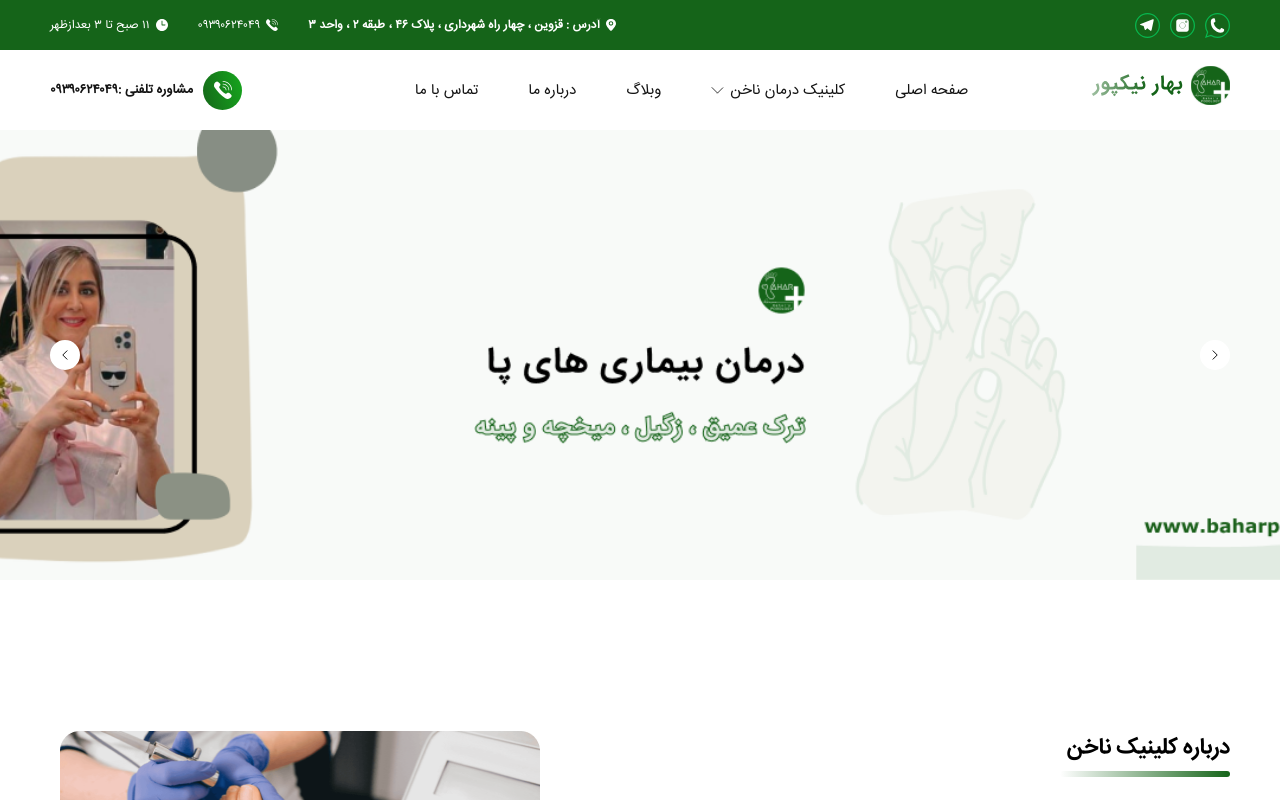
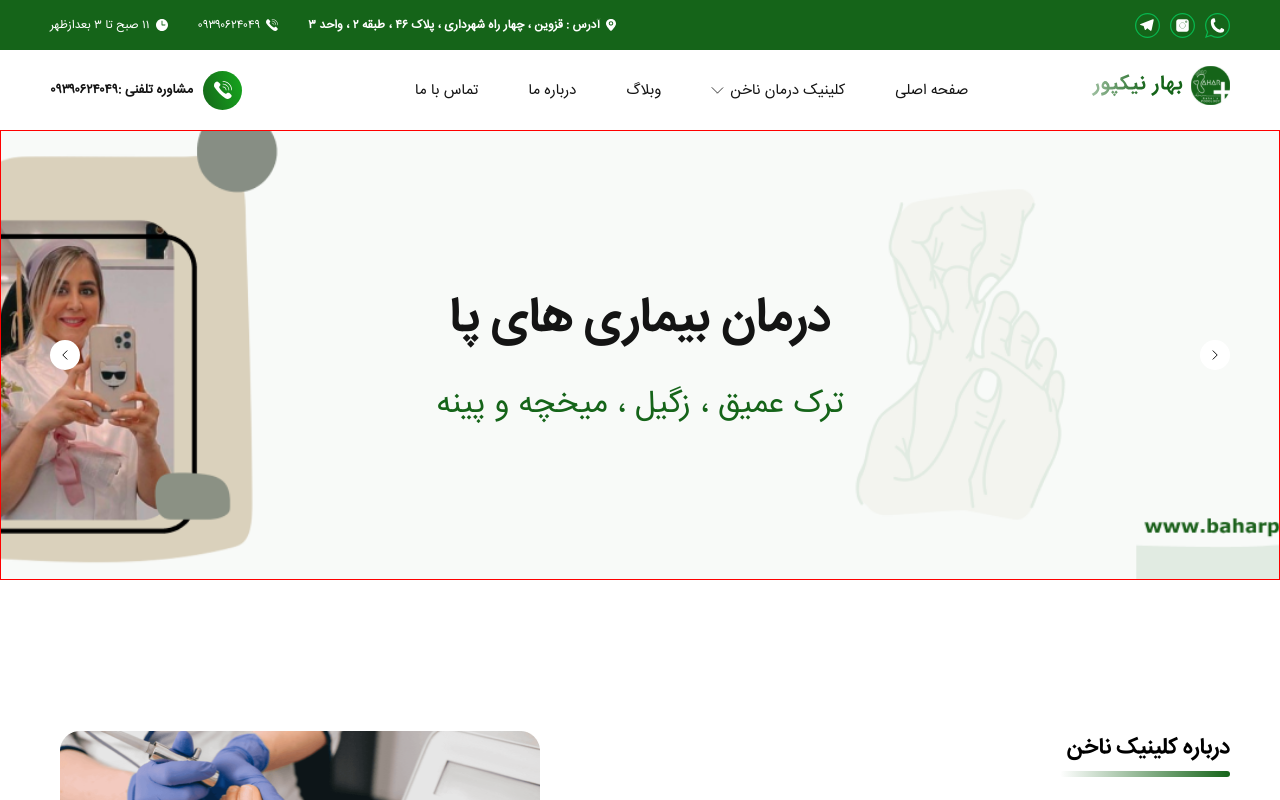
Before and after one commit to mohammad6vakili/nickpoor_nail, a Next.js app: page / in a window 1280 px wide. Shown: the top 800 px of the page. Built offline with nearby package versions, Linux system fonts and the light colour scheme.

Commit message:
fix(home slider banners): :bug: fix home slider banners

```diff
--- a/components/header/header.module.css
+++ b/components/header/header.module.css
@@ -1,7 +1,7 @@
 .header {
   width: 100%;
   position: fixed;
-  z-index: 99999;
+  z-index: 9999999;
   top: 0;
   right: 0;
 }
--- a/pages/index.js
+++ b/pages/index.js
@@ -90,6 +90,10 @@ const Home = () => {
                 fill
                 objectFit={"cover"}
               />
+              <div className={styles.home_slider_one_content}>
+                <h1>درمان بیماریهای ناخن با ارتونیل</h1>
+                <span>بدون جراحی ، خونریزی ، تزریق و درد</span>
+              </div>
             </SwiperSlide>
             <SwiperSlide className={styles.top_swipper_slide}>
               <Image
@@ -98,6 +102,10 @@ const Home = () => {
                 fill
                 objectFit={"cover"}
               />
+              <div className={styles.home_slider_two_content}>
+                <h1>درمان بیماری های پا</h1>
+                <span>ترک عمیق ، زگیل ، میخچه و پینه</span>
+              </div>
             </SwiperSlide>
           </Swiper>
           <div
--- a/styles/Home.module.css
+++ b/styles/Home.module.css
@@ -8,6 +8,43 @@
   width: 100%;
   height: 450px;
   position: relative;
+  display: flex;
+  align-items: center;
+  justify-content: flex-end;
+}
+.home_slider_one_content {
+  width: 60%;
+  position: absolute;
+  z-index: 99999;
+  display: flex;
+  flex-direction: column;
+  justify-content: center;
+  align-items: center;
+}
+.home_slider_one_content > h1,
+.home_slider_two_content > h1 {
+  color: #141414;
+  font-size: 48px;
+  font-family: IRANSansWebBold !important;
+  margin-bottom: 20px;
+}
+.home_slider_one_content > span {
+  color: #141414;
+  font-size: 32px;
+}
+.home_slider_two_content {
+  width: 100%;
+  height: 100%;
+  position: absolute;
+  border: 1px solid red;
+  display: flex;
+  flex-direction: column;
+  justify-content: center;
+  align-items: center;
+}
+.home_slider_two_content > span {
+  color: #156419;
+  font-size: 32px;
 }
 .swiper_slide > h1 {
   z-index: 99;
```
Also changed, not shown: assets/images/home_slider_1.png, assets/images/home_slider_2.png.
